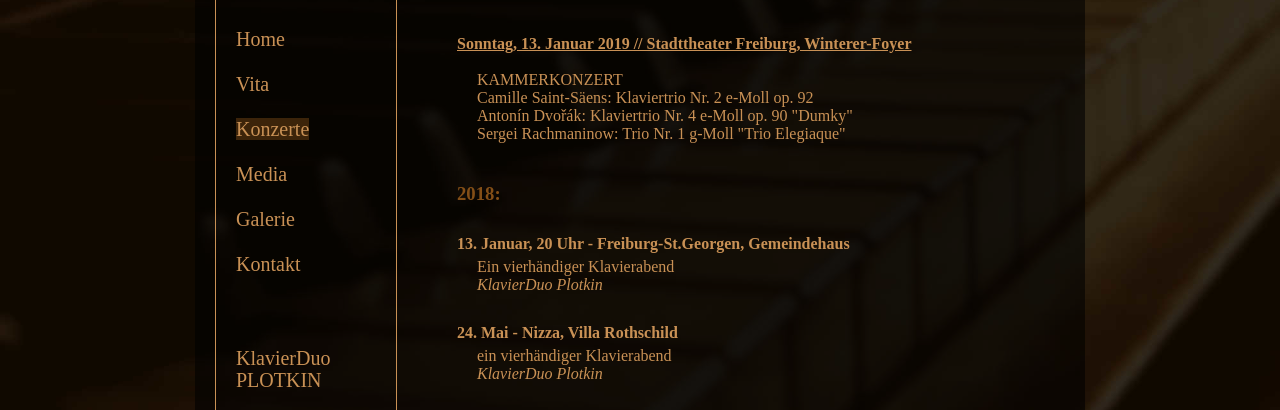
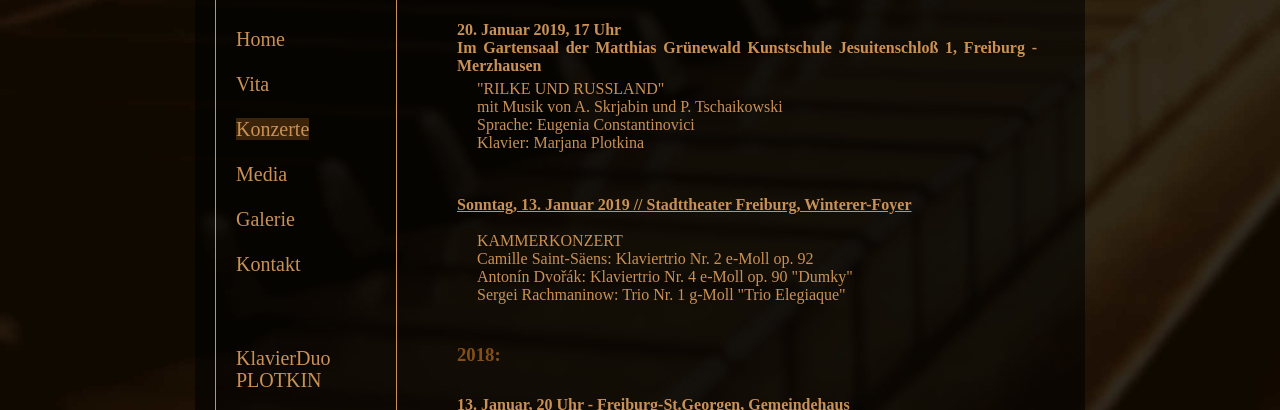
Before and after one commit to dmitry-lesnik/marjana_web, a plain HTML site: page konzerte.html in a window 1280 px wide. Shown: the part 351-761 px from the top of the page. Drawn offline with Linux system fonts and the light colour scheme.

Commit message:
added concert

```diff
--- a/konzerte.html
+++ b/konzerte.html
@@ -67,6 +67,44 @@
                     <div class="concert_entry">
                         <h3> 2019: </h3>
                     </div>
+
+
+                    <!--##############################################-->
+                    <div class="concert_entry">
+
+                        <h4> 20. Januar 2019, 17 Uhr <br>
+                            Im Gartensaal der
+                            Matthias Grünewald Kunstschule
+                            Jesuitenschloß 1,
+                            Freiburg - Merzhausen
+                        </h4>
+                        <p>
+                            "RILKE UND RUSSLAND"
+<!--                            "Rilke und Russland"-->
+                        </p>
+                        <p>
+                            mit Musik von A.  Skrjabin und P. Tschaikowski
+                        </p>
+                        <p>
+                            Sprache: Eugenia Constantinovici <br>
+                            Klavier: Marjana Plotkina
+                        </p>
+                    </div>
+
+
+
+<!--
+
+
+Am 20. Januar 2019, 17 Uhr
+
+Im Gartensaal der
+Matthias Grünewald Kunstschule
+Jesuitenschloß 1,
+Freiburg - Merzhausen                    -->
+
+
+
 
                     <!--##############################################-->
                     <div class="concert_entry">
```
